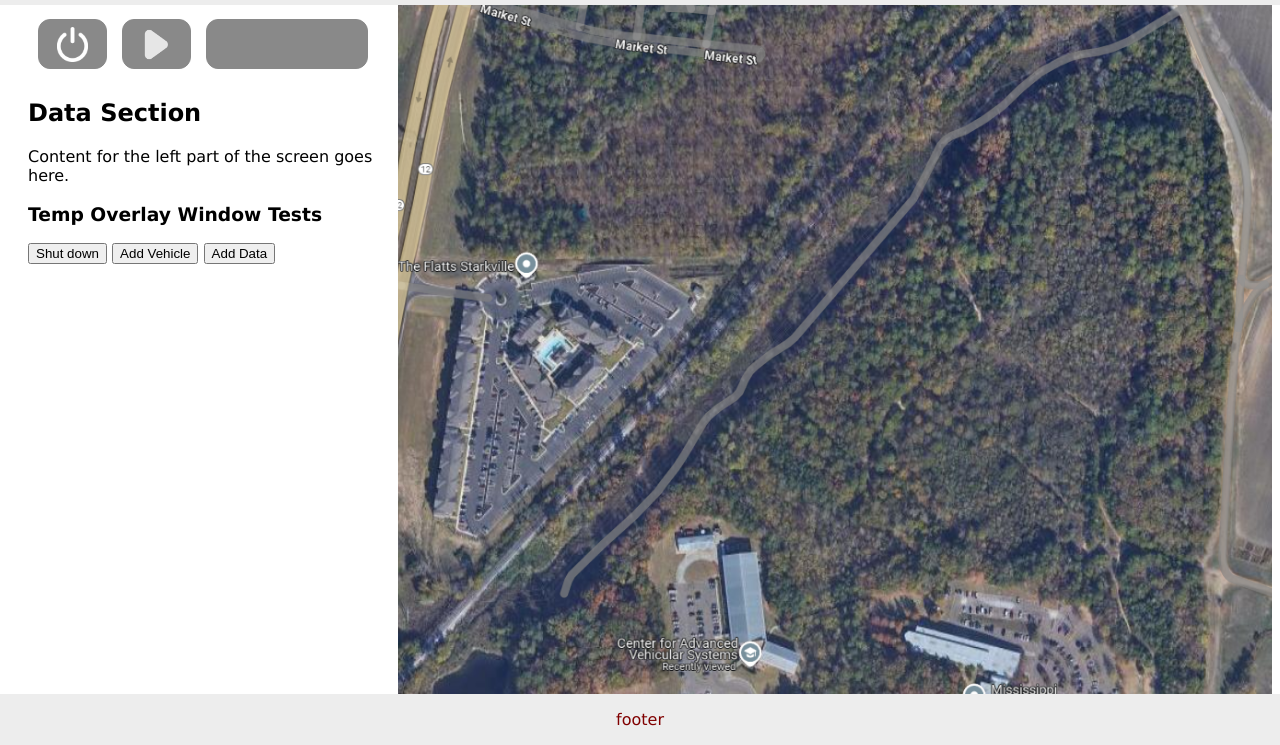
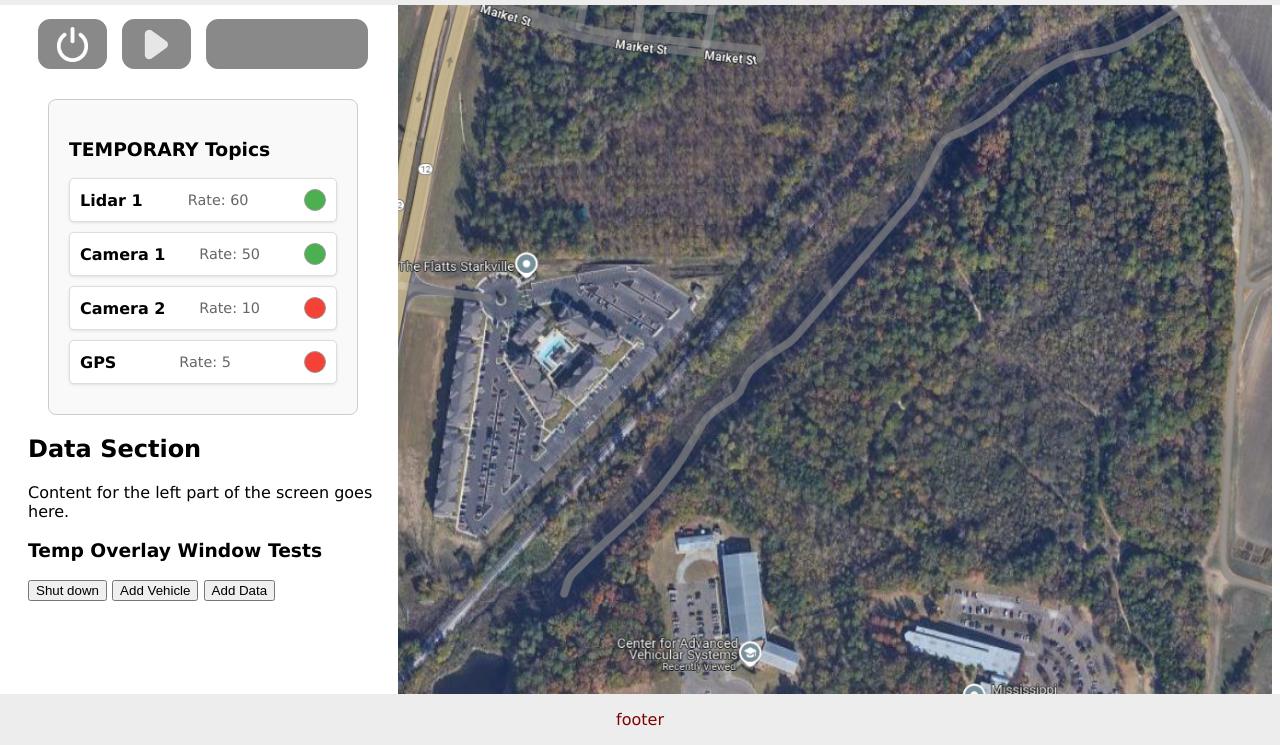
Before and after one commit to KelseyHarmon/CAVS2, a plain HTML site: page index.html in a window 1280 px wide. Shown: the part 55-800 px from the top of the page. Drawn offline with Linux system fonts and the light colour scheme.

Commit message:
Temp Topic List
In progress ros topic list. Not formatted correctly and also just hard coded testing values

```diff
--- a/index.html
+++ b/index.html
@@ -23,6 +23,7 @@
 
             <div class="data-section">
 
+                <!-- vehicle control button container -->
                 <div class="vehicle-control-button-container">
                     <!-- Shutdown Button -->
                     <button class="control-button" onclick="overlayOn('shutdown')">
@@ -36,7 +37,16 @@
 
                     <!-- Blank Button -->
                     <button class="control-button"></button>
-                  </div>
+                </div>
+
+
+                <!-- ros topic list container -->
+                <div class="topic-list-container">
+                    <h3>TEMPORARY Topics</h3>
+                    <div id="topic-list">
+
+                    </div>
+                </div>
 
 
 
--- a/script.js
+++ b/script.js
@@ -103,3 +103,61 @@ function togglePlayPause() {
         icon.style.opacity = 1; // Fade in the new icon
     }, 200); // Duration matches the CSS transition
 }
+
+
+
+//test
+
+document.addEventListener("DOMContentLoaded", () => {
+    // Sample list of topics
+    const topics = [
+        { name: "Lidar 1", rate: "60", status: true },
+        { name: "Camera 1", rate: "50", status: true },
+        { name: "Camera 2", rate: "10", status: false },
+        { name: "GPS", rate: "5", status: false }
+    ];
+
+    // Function to dynamically generate topic elements
+    function displayTopics() {
+        const topicsList = document.getElementById("topic-list");
+
+        if (!topicsList) {
+            console.error("Element with ID 'topic-list' not found!");
+            return;
+        }
+
+        topics.forEach(topic => {
+            // Create container for each topic
+            const topicItem = document.createElement("div");
+            topicItem.className = "topic-item";
+
+            // Topic name
+            const topicName = document.createElement("div");
+            topicName.className = "topic-name";
+            topicName.textContent = topic.name;
+
+            // Publishing rate
+            const topicRate = document.createElement("div");
+            topicRate.className = "topic-rate";
+            topicRate.textContent = `Rate: ${topic.rate}`;
+
+            // Status indicator
+            const topicStatus = document.createElement("div");
+            topicStatus.className = "topic-status";
+
+            // Set background color based on status
+            topicStatus.style.backgroundColor = topic.status ? "#4caf50" : "#f44336"; // Green for true, red for false
+
+            // Append children to topic item
+            topicItem.appendChild(topicName);
+            topicItem.appendChild(topicRate);
+            topicItem.appendChild(topicStatus);
+
+            // Add the topic item to the topics list
+            topicsList.appendChild(topicItem);
+        });
+    }
+
+    // Call the function to populate the topics section
+    displayTopics();
+});
--- a/style.css
+++ b/style.css
@@ -317,3 +317,51 @@ input[type=checkbox] {
     height: 35px;
     transition: opacity 0.2s ease;
 }
+
+
+/* test */
+
+/* Topics Section Styling */
+.topic-list-container {
+    margin: 20px;
+    padding: 20px;
+    background-color: #f9f9f9;
+    border: 1px solid #ccc;
+    border-radius: 8px;
+}
+
+.topic-list-container h2 {
+    margin-bottom: 15px;
+    font-size: 1.5rem;
+    color: #333;
+}
+
+.topic-item {
+    display: flex;
+    align-items: center;
+    justify-content: space-between;
+    padding: 10px;
+    margin-bottom: 10px;
+    border: 1px solid #ddd;
+    border-radius: 5px;
+    background-color: #fff;
+    box-shadow: 0 1px 3px rgba(0, 0, 0, 0.1);
+}
+
+.topic-name {
+    font-size: 1rem;
+    font-weight: bold;
+}
+
+.topic-rate {
+    font-size: 0.9rem;
+    color: #666;
+}
+
+.topic-status {
+    width: 20px;
+    height: 20px;
+    border-radius: 50%;
+    margin-left: 10px;
+    border: 1px solid #999; /* Optional: Border for better visibility */
+}
```
